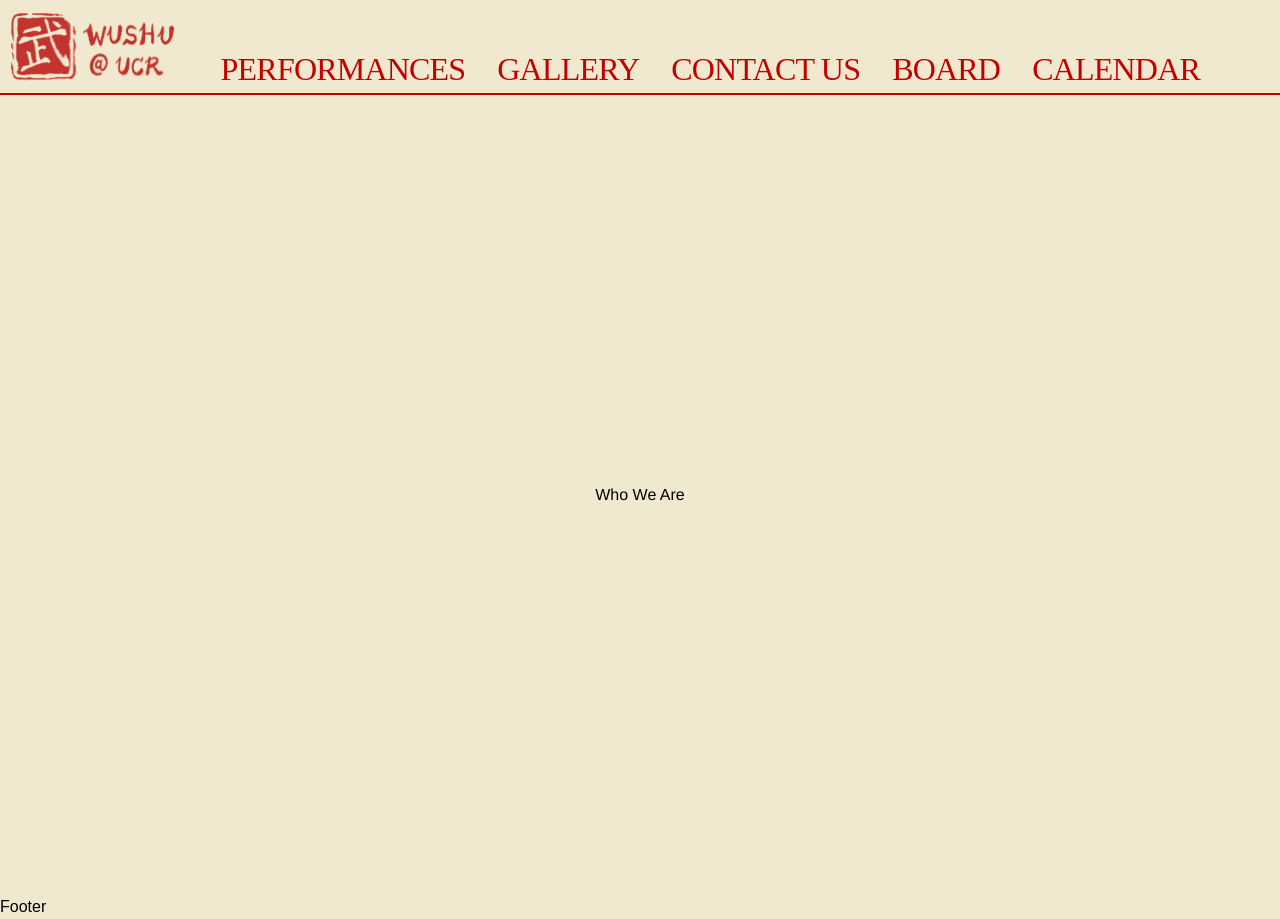
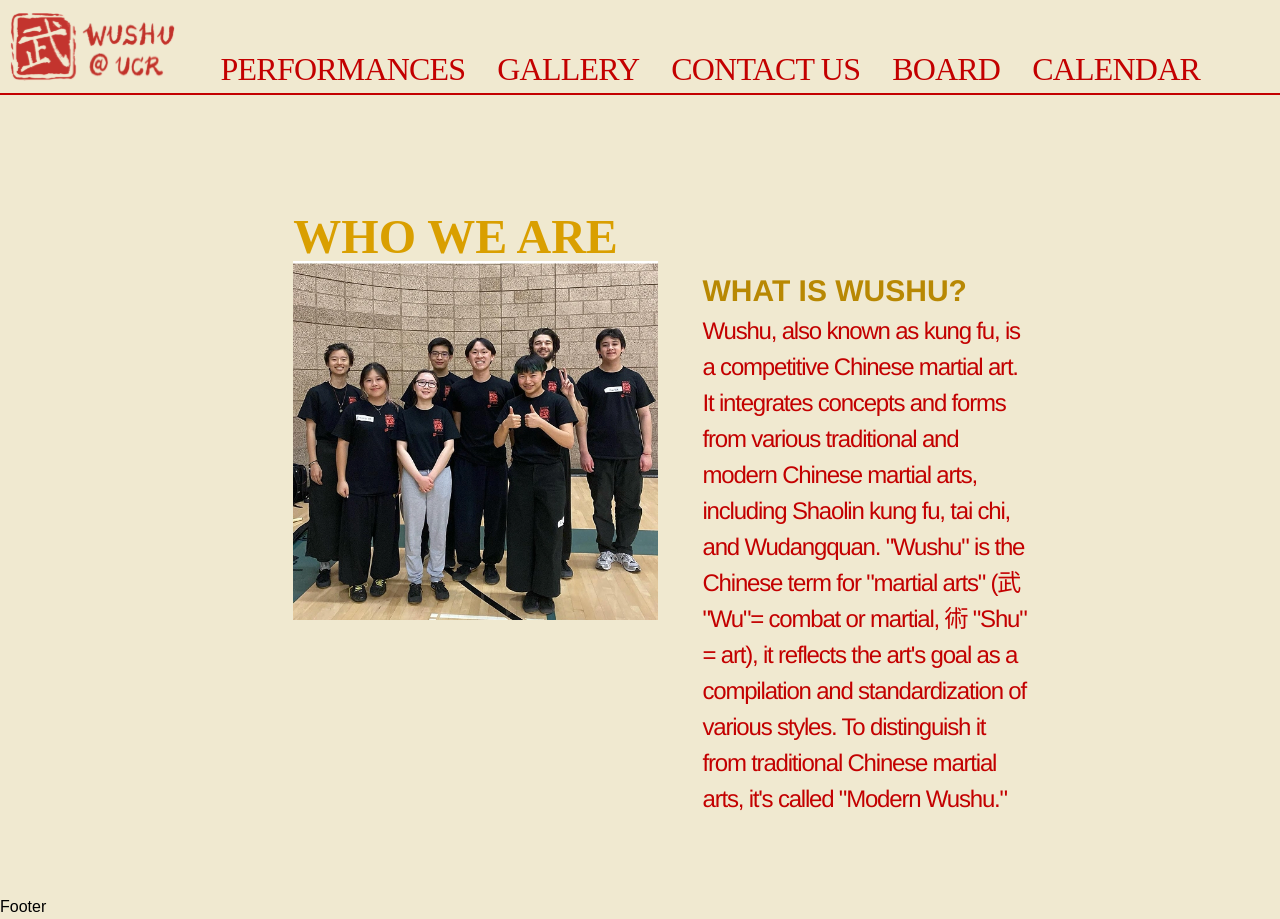
Before and after one commit to acm-ucr/wushu-website, a Next.js app: page / in a window 1280 px wide. Built offline with nearby package versions, Linux system fonts and the light colour scheme; a web font is replaced by a local one.

Commit message:
Trying to fix staged files for Who We Are

```diff
--- a/src/components/home/WhoWeAre.tsx
+++ b/src/components/home/WhoWeAre.tsx
@@ -1,7 +1,38 @@
 import React from "react";
+import Image from "next/image";
 
 const WhoWeAre = () => {
-  return <div>Who We Are</div>;
+  return (
+    <div className="bg-wushu-cream-100 flex w-2/3 content-start gap-1 p-10">
+      <div className="flex w-2/3 flex-col gap-1 p-10">
+        <div>
+          <h1 className="text-wushu-gold-200 font-margasa text-5xl font-extrabold">
+            WHO WE ARE
+          </h1>
+          <Image
+            src="/images/who_we_are/who_we_are_img.webp"
+            alt="Who We Are"
+            width={585}
+            height={575}
+          />
+        </div>
+      </div>
+      <div className="flex w-1/2 flex-col">
+        <h2 className="text-wushu-gold-100 font-arimo pt-25 pb-1 text-3xl font-bold">
+          WHAT IS WUSHU?
+        </h2>
+        <h3 className="text-wushu-red-100 font-arimo text-[24px] font-[500] tracking-tighter">
+          Wushu, also known as kung fu, is a competitive Chinese martial art. It
+          integrates concepts and forms from various traditional and modern
+          Chinese martial arts, including Shaolin kung fu, tai chi, and
+          Wudangquan. "Wushu" is the Chinese term for "martial arts" (武 "Wu"=
+          combat or martial, 術 "Shu" = art), it reflects the art's goal as a
+          compilation and standardization of various styles. To distinguish it
+          from traditional Chinese martial arts, it's called "Modern Wushu."
+        </h3>
+      </div>
+    </div>
+  );
 };
 
 export default WhoWeAre;
```
